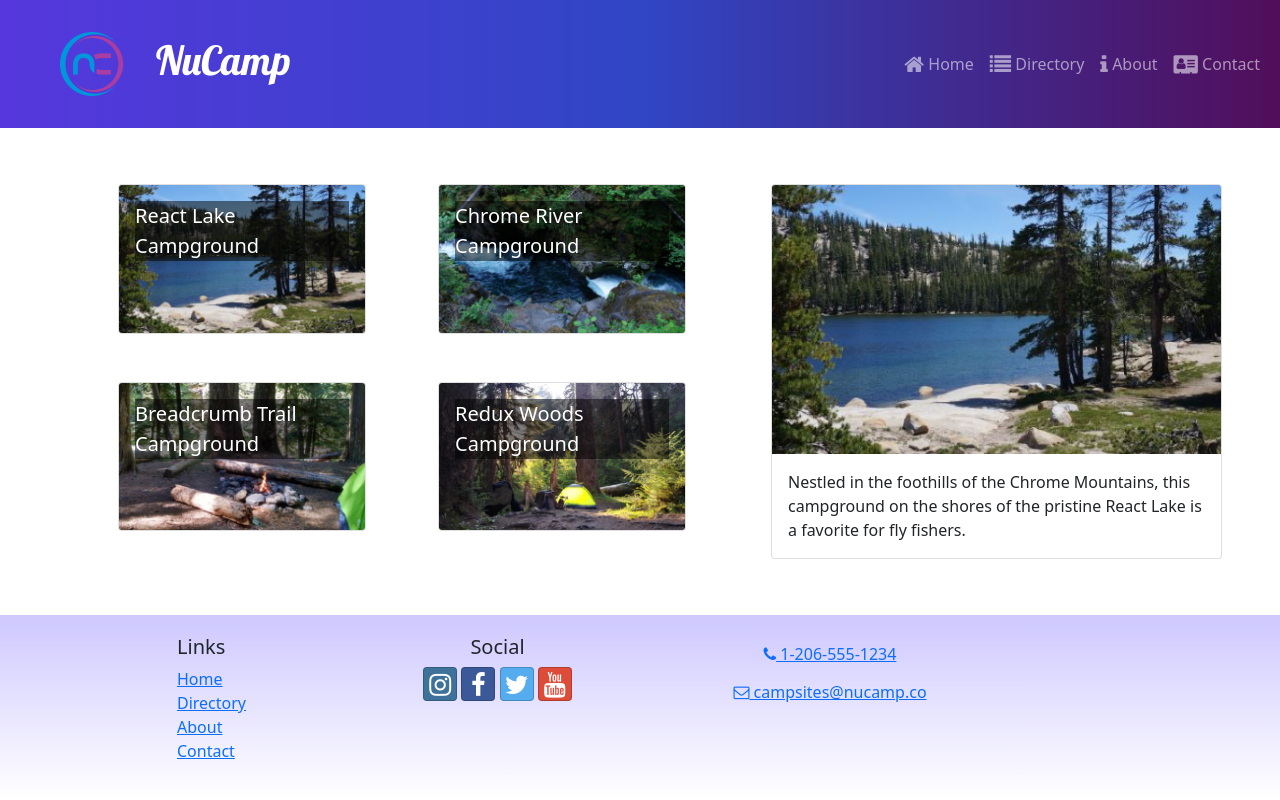
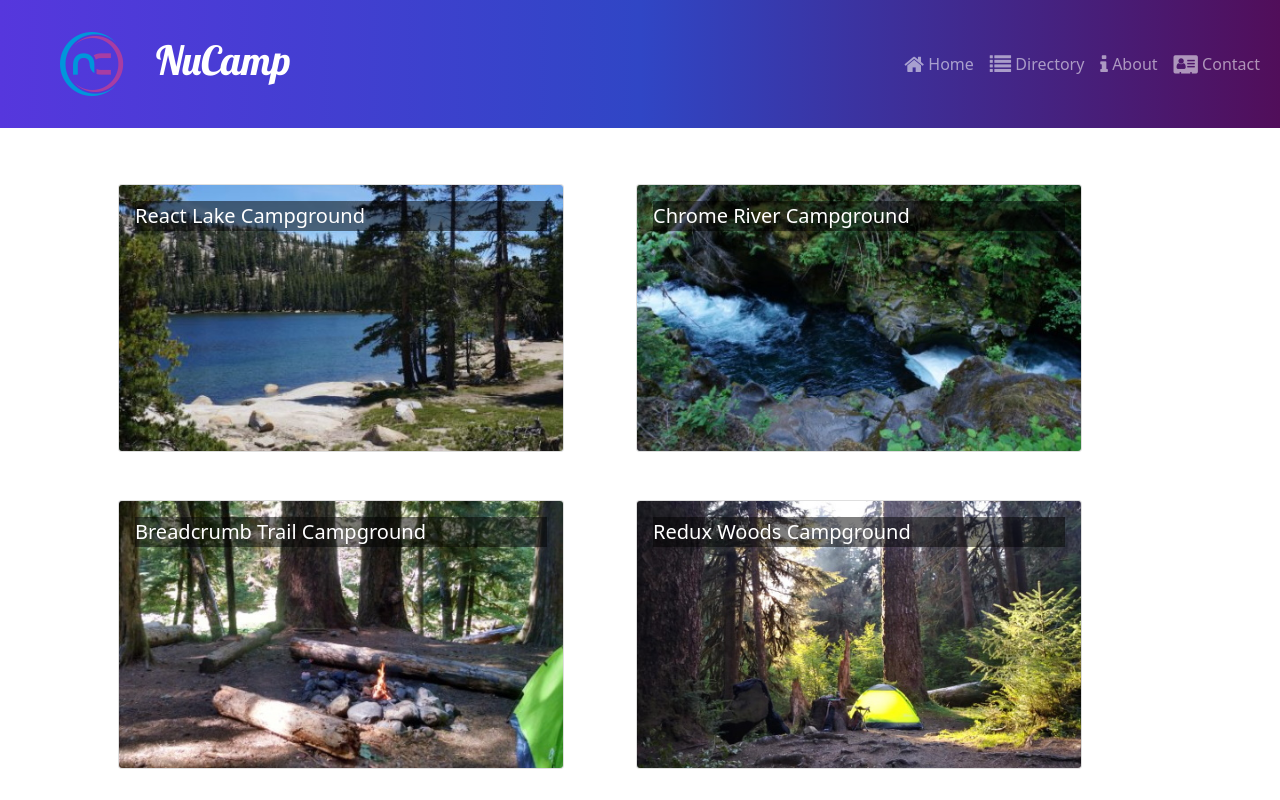
Before and after one commit to rickeraec23/reactnucampredux, a React (Create React App) app: page /directory in a window 1280 px wide. Shown: the top 800 px of the page. Built offline with nearby package versions, Linux system fonts and the light colour scheme.

Commit message:
useParams

```diff
--- a/src/App.js
+++ b/src/App.js
@@ -4,6 +4,7 @@
 import Header from "./components/Header";
 import Footer from "./components/Footer";
 import CampsitesDirectoryPage from "./pages/CampsitesDirectoryPage";
+import CampsiteDetailPage from "./pages/CampsiteDetailPage";
 import "./App.css";
 
 function App() {
@@ -14,6 +15,7 @@
         <Route path="/" element={<HomePage />} />
         <Route path="contact" element={<ContactPage />} />
         <Route path="directory" element={<CampsitesDirectoryPage />} />
+        <Route path="directory/:campsiteId" element={<CampsiteDetailPage />} />
       </Routes>
       <Footer />
     </div>
--- a/src/features/campsites/CampsiteCard.js
+++ b/src/features/campsites/CampsiteCard.js
@@ -1,17 +1,17 @@
 import { Card, CardImg, CardImgOverlay, CardTitle } from "reactstrap";
+import { Link } from "react-router-dom";
 
-const CampsiteCard = (props) => {
+const CampsiteCard = ({ campsite }) => {
+  const { id, image, name } = campsite;
   return (
-    <Card>
-      <CardImg
-        width="100%"
-        src={props.campsite.image}
-        alt={props.campsite.name}
-      />
-      <CardImgOverlay>
-        <CardTitle>{props.campsite.name}</CardTitle>
-      </CardImgOverlay>
-    </Card>
+    <Link to={`${id}`}>
+      <Card>
+        <CardImg width="100%" src={image} alt={name} />
+        <CardImgOverlay>
+          <CardTitle>{name}</CardTitle>
+        </CardImgOverlay>
+      </Card>
+    </Link>
   );
 };
 
--- a/src/features/campsites/CampsitesList.js
+++ b/src/features/campsites/CampsitesList.js
@@ -3,19 +3,13 @@
 import CampsiteCard from "./CampsiteCard";
 import { selectAllCampsites } from "./campsitesSlice";
 
-const CampsitesList = ({ setCampsiteId }) => {
+const CampsitesList = () => {
   const campsites = selectAllCampsites();
-
   return (
     <Row className="ms-auto">
-      {CAMPSITES.map((campsite) => {
+      {campsites.map((campsite) => {
         return (
-          <Col
-            md="5"
-            className="m-4"
-            key={campsite.id}
-            onClick={() => setCampsiteId(campsite.id)}
-          >
+          <Col md="5" className="m-4" key={campsite.id}>
             <CampsiteCard campsite={campsite} />
           </Col>
         );
--- a/src/features/campsites/campsitesSlice.js
+++ b/src/features/campsites/campsitesSlice.js
@@ -5,7 +5,7 @@
 };
 
 export const selectCampsiteById = (id) => {
-  return CAMPSITES.find((campsite) => campsite.id === id);
+  return CAMPSITES.find((campsite) => campsite.id === parseInt(id));
 };
 
 export const selectFeaturedCampsite = () => {
--- /dev/null
+++ b/src/pages/CampsiteDetailPage.js
@@ -0,0 +1,19 @@
+import { Container, Row } from "reactstrap";
+import { useParams } from "react-router-dom";
+import { selectCampsiteById } from "../features/campsites/campsitesSlice";
+import CampsiteDetail from "../features/campsites/CampsiteDetail";
+
+const CampsiteDetailPage = () => {
+  const { campsiteId } = useParams();
+  const campsite = selectCampsiteById(campsiteId);
+
+  return (
+    <Container>
+      <Row>
+        <CampsiteDetail campsite={campsite} />
+      </Row>
+    </Container>
+  );
+};
+
+export default CampsiteDetailPage;
--- a/src/pages/CampsitesDirectoryPage.js
+++ b/src/pages/CampsitesDirectoryPage.js
@@ -1,22 +1,10 @@
-import { useState } from "react";
-import { Container, Row, Col } from "reactstrap";
-import CampsiteDetail from "../features/campsites/CampsiteDetail";
+import { Container } from "reactstrap";
 import CampsitesList from "../features/campsites/CampsitesList";
-import { selectCampsiteById } from "../features/campsites/campsitesSlice";
 
 const CampsitesDirectoryPage = () => {
-  const [campsiteId, setCampsiteId] = useState(0);
-  const selectedCampsite = selectCampsiteById(campsiteId);
   return (
     <Container>
-      <Row>
-        <Col sm="5" md="7">
-          <CampsitesList setCampsiteId={setCampsiteId} />
-        </Col>
-        <Col sm="7" md="5">
-          <CampsiteDetail campsite={selectedCampsite} />
-        </Col>
-      </Row>
+      <CampsitesList />
     </Container>
   );
 };
```
